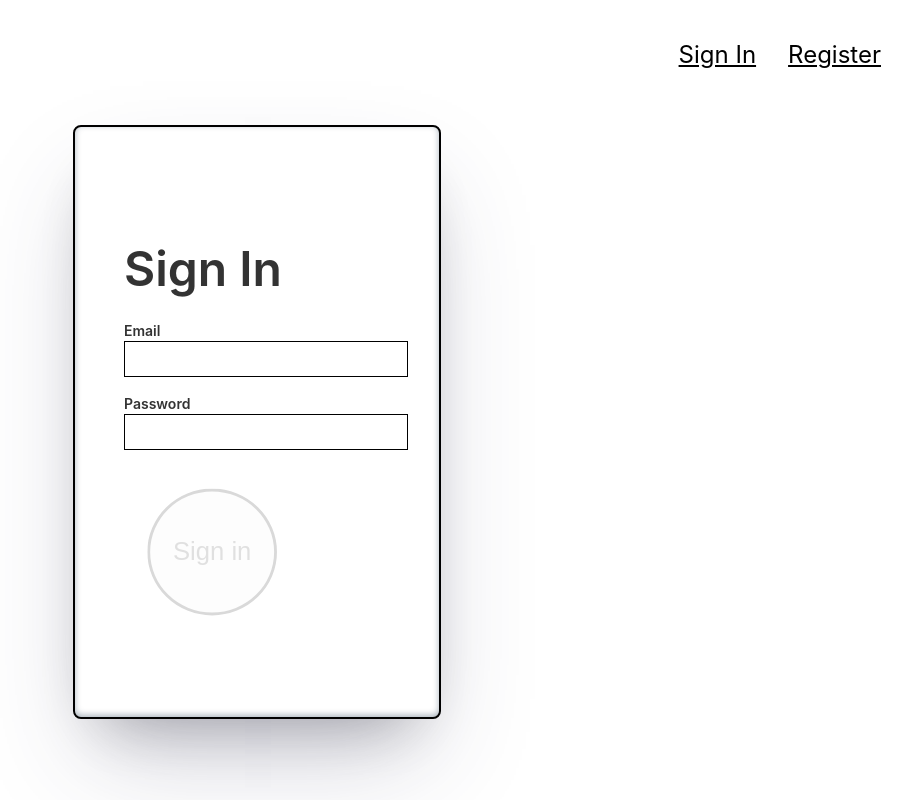
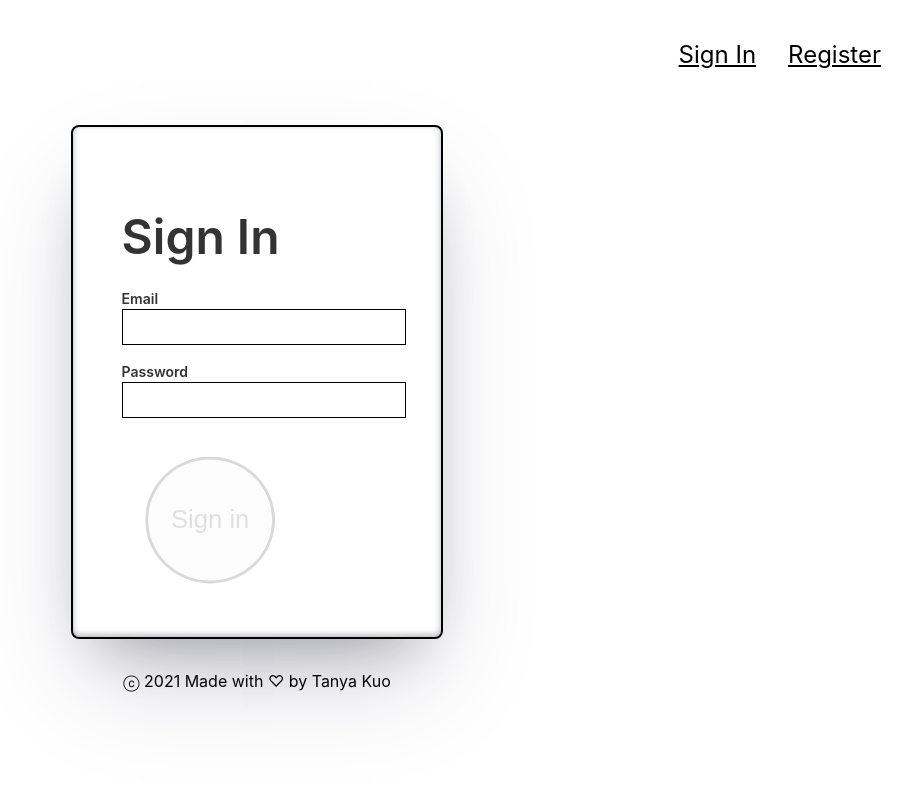
Before and after one commit to TanjaKuo/face-detection, a React (Create React App) app: page / in a window 1280 px wide. Shown: the whole page, without its empty margins (383-1280 px from the left). Built offline with nearby package versions, Linux system fonts and the light colour scheme.

Commit message:
add footer

```diff
--- a/src/App.js
+++ b/src/App.js
@@ -143,6 +143,7 @@ class App extends Component {
             onRouteChange={this.onRouteChange}
           />
         )}
+        <p className="footer">ⓒ 2021 Made with ♡ by Tanya Kuo</p>
       </div>
     );
   }
--- a/src/Style/app.css
+++ b/src/Style/app.css
@@ -7,8 +7,8 @@
   display: -ms-flexbox;
   display: flex;
   -webkit-box-pack: center;
-      -ms-flex-pack: center;
-          justify-content: center;
+  -ms-flex-pack: center;
+  justify-content: center;
 }
 
 .particles {
@@ -24,13 +24,19 @@
   display: -ms-grid;
   display: grid;
   -ms-grid-columns: 1fr 1fr;
-      grid-template-columns: 1fr 1fr;
+  grid-template-columns: 1fr 1fr;
 }
 
 @media screen and (max-width: 1200px) {
   .image-field {
     -ms-grid-columns: 1fr;
-        grid-template-columns: 1fr;
+    grid-template-columns: 1fr;
   }
 }
+.footer {
+  display: flex;
+  justify-content: center;
+  margin-top: 1rem;
+}
+
 /*# sourceMappingURL=app.css.map */
--- a/src/Style/app.scss
+++ b/src/Style/app.scss
@@ -23,3 +23,9 @@
     grid-template-columns: 1fr;
   }
 }
+
+.footer {
+  display: flex;
+  justify-content: center;
+  margin-top: 1rem;
+}
--- a/src/Style/register.css
+++ b/src/Style/register.css
@@ -9,7 +9,8 @@
 
 .register-card {
   margin: 1rem 3rem;
-  padding: 7rem 3rem;
+  /*   padding: 7rem 3rem; */
+  padding: 5rem 3.3rem 4rem 3rem;
   color: #333333;
   border: 2px solid black;
   -webkit-backdrop-filter: blur(16px) saturate(180%);
@@ -93,6 +94,7 @@
   cursor: pointer;
   font-size: large;
   color: #333333;
+  height: auto;
   padding: 2.3rem 1rem;
   -webkit-animation: spinner4 800ms linear infinite;
           animation: spinner4 800ms linear infinite;
--- a/src/Style/signIn.css
+++ b/src/Style/signIn.css
@@ -9,7 +9,8 @@
 
 .card {
   margin: 1rem 3rem;
-  padding: 7rem 3rem;
+  /*   padding: 7rem 3rem; */
+  padding: 5rem 3.3rem 4rem 3rem;
   color: #333333;
   border: 2px solid black;
   -webkit-backdrop-filter: blur(16px) saturate(180%);
@@ -104,6 +105,7 @@
   cursor: pointer;
   font-size: large;
   color: #333333;
+  height: auto;
 }
 
 .sign-in-btn:hover {
--- a/src/Style/variables.scss
+++ b/src/Style/variables.scss
@@ -15,7 +15,8 @@ $fontFamily: "Festive", cursive;
 
 @mixin single-card {
   margin: 1rem 3rem;
-  padding: 7rem 3rem;
+  /*   padding: 7rem 3rem; */
+  padding: 5rem 3.3rem 4rem 3rem;
   color: $fontColor;
   border: $primaryBorder;
   backdrop-filter: blur(16px) saturate(180%);
```
Also changed, not shown: 2 other files (tests, documents, lock files or other folders).
